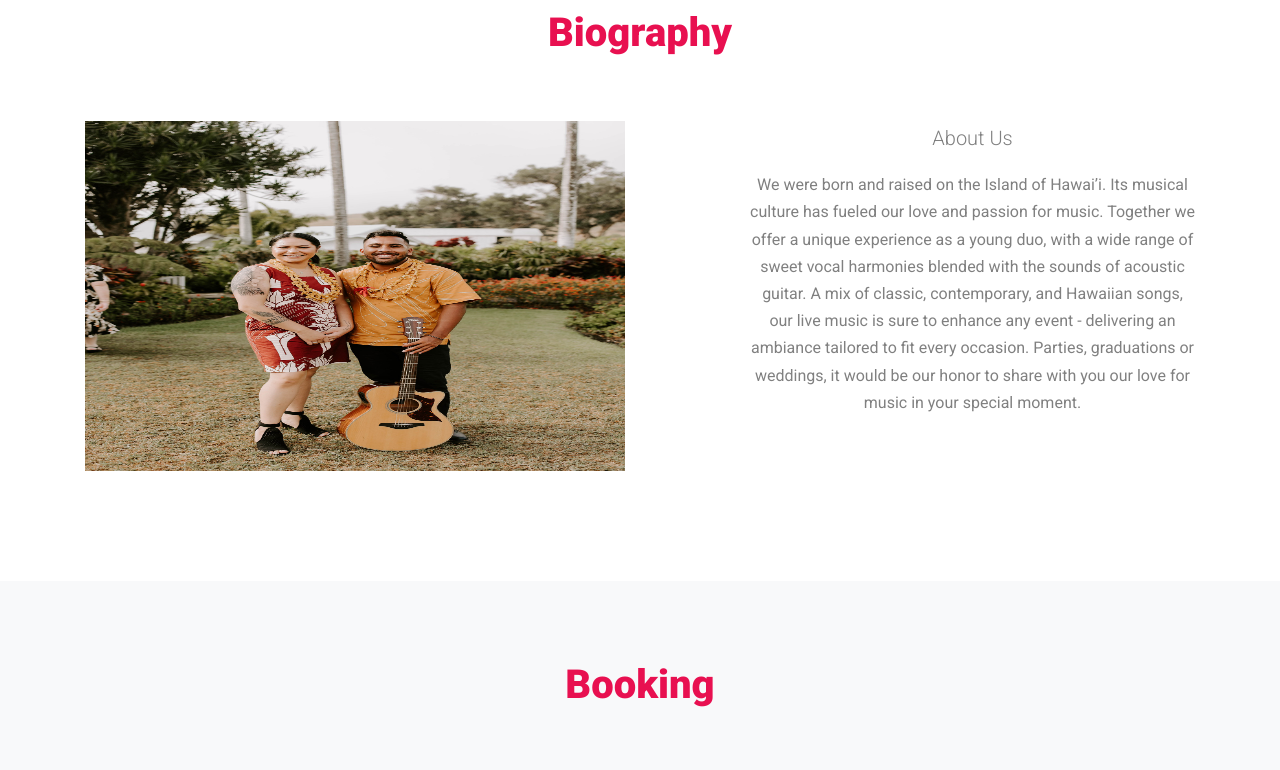
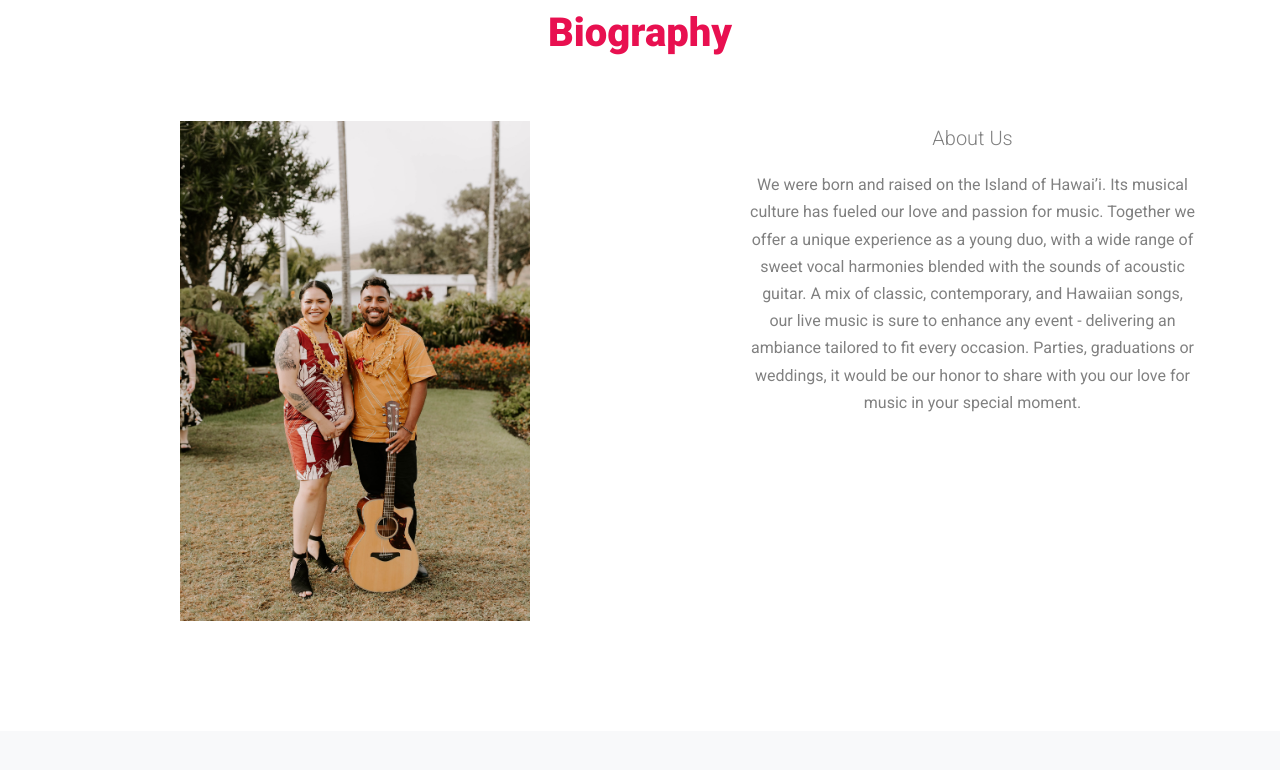
Before and after one commit to JedxKaila/Website, a plain HTML site: page index.html in a window 1280 px wide. Shown: the part 1340-2110 px from the top of the page. Drawn offline with Linux system fonts and the light colour scheme; a script that the page names is missing; files whose address does not match are found by name.

Commit message:
Add files via upload

```diff
--- a/index.html
+++ b/index.html
@@ -115,7 +115,7 @@
         <div class="row">
           <div class="col-lg-6">
             <div class="h-entry">
-              <center><a title="Click Here"><img src="images/bio.jpg" alt="Image" class="img-fluid" style="width:650px;height:350px;"></a></center>
+              <center><a title="Click Here"><img src="images/bio.jpg" alt="Image" class="img-fluid" style="width:350px;height:500px;"></a></center>
             </div>
           <!--  <iframe width="560" height="315" src="https://www.youtube.com/embed/eOFS2NP4LqY" frameborder="0" allow="accelerometer; autoplay; encrypted-media; gyroscope; picture-in-picture" allowfullscreen></iframe></center>
           -->
```
